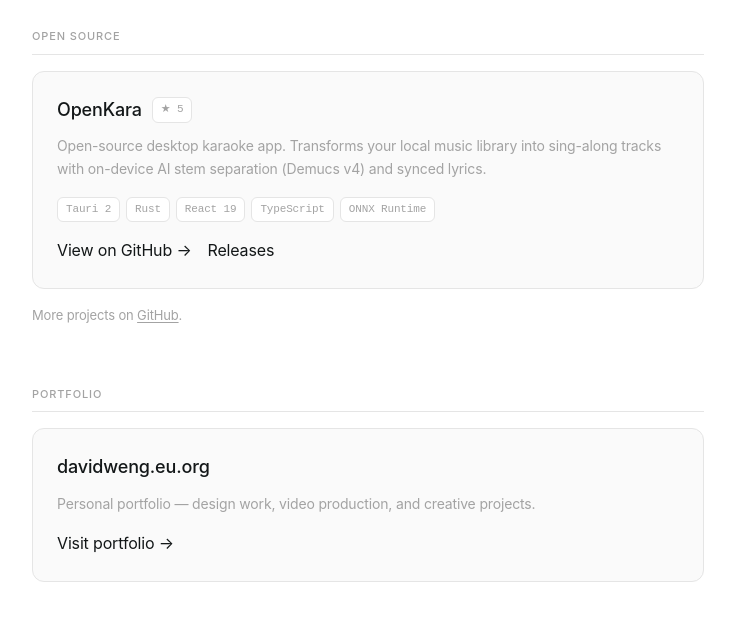
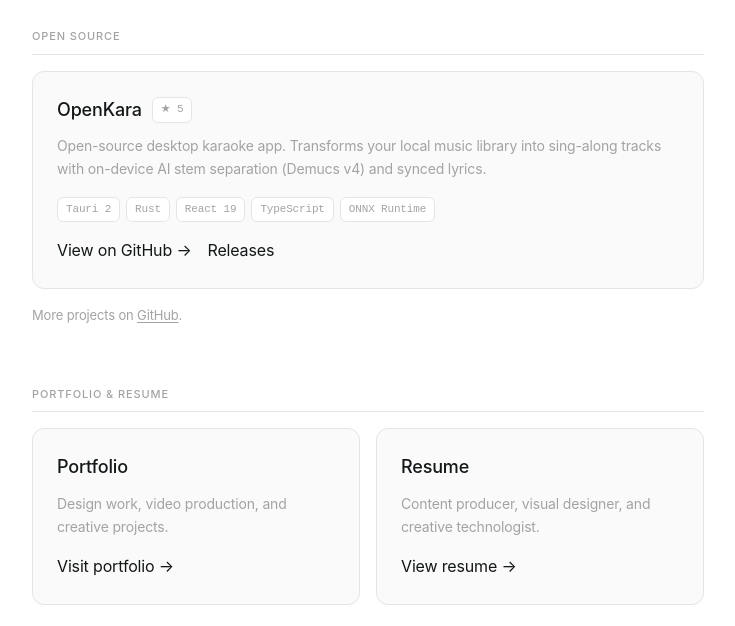
Before and after one commit to thedavidweng/thedavidweng.github.io, a plain HTML site: page index.html in a window 1280 px wide. Shown: the part 174-800 px from the top of the page, without its empty margins (272-1007 px from the left). Drawn offline with Linux system fonts and the light colour scheme; no server answers.

Commit message:
Merge Portfolio and Resume into side-by-side card grid

```diff
--- a/index.html
+++ b/index.html
@@ -97,6 +97,21 @@
       border-radius: var(--radius);
       padding: 2.4rem;
       transition: box-shadow 0.3s var(--ease), transform 0.2s var(--ease);
+    }
+
+    /* ── Card Grid ── */
+    .card-grid {
+      display: grid;
+      grid-template-columns: 1fr 1fr;
+      gap: 1.6rem;
+    }
+    .card-grid .featured {
+      height: 100%;
+    }
+    @media (max-width: 600px) {
+      .card-grid {
+        grid-template-columns: 1fr;
+      }
     }
     .featured:hover {
       box-shadow: 0 4px 16px var(--color-shadow-subtle);
@@ -282,40 +297,37 @@
     </p>
   </section>
 
-  <!-- Portfolio -->
+  <!-- Portfolio & Resume -->
   <section class="reveal">
-    <div class="section-label">Portfolio</div>
+    <div class="section-label">Portfolio & Resume</div>
+    <div class="card-grid">
       <a href="https://davidweng.eu.org/" target="_blank" rel="noopener">
         <div class="featured">
           <div class="featured-header">
-          <h2>davidweng.eu.org</h2>
+            <h2>Portfolio</h2>
           </div>
           <p class="featured-desc">
-          Personal portfolio — design work, video production, and creative projects.
+            Design work, video production, and creative projects.
           </p>
           <div class="featured-links">
             <span>Visit portfolio →</span>
           </div>
         </div>
       </a>
-  </section>
-
-  <!-- Resume -->
-  <section class="reveal">
-    <div class="section-label">Resume</div>
       <a href="resume.html" target="_blank" rel="noopener">
         <div class="featured">
           <div class="featured-header">
             <h2>Resume</h2>
           </div>
           <p class="featured-desc">
-          Content producer, visual designer, and creative technologist. UBC Media Studies '25.
+            Content producer, visual designer, and creative technologist.
           </p>
           <div class="featured-links">
             <span>View resume →</span>
           </div>
         </div>
       </a>
+    </div>
   </section>
 
   <!-- Connect -->
```
Lines whose indentation alone changed are shown as unchanged.
